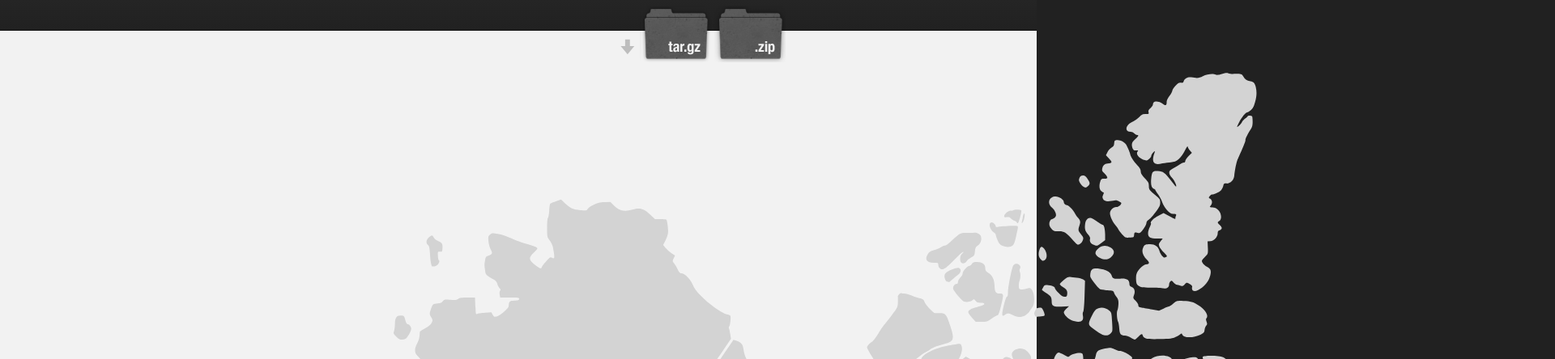
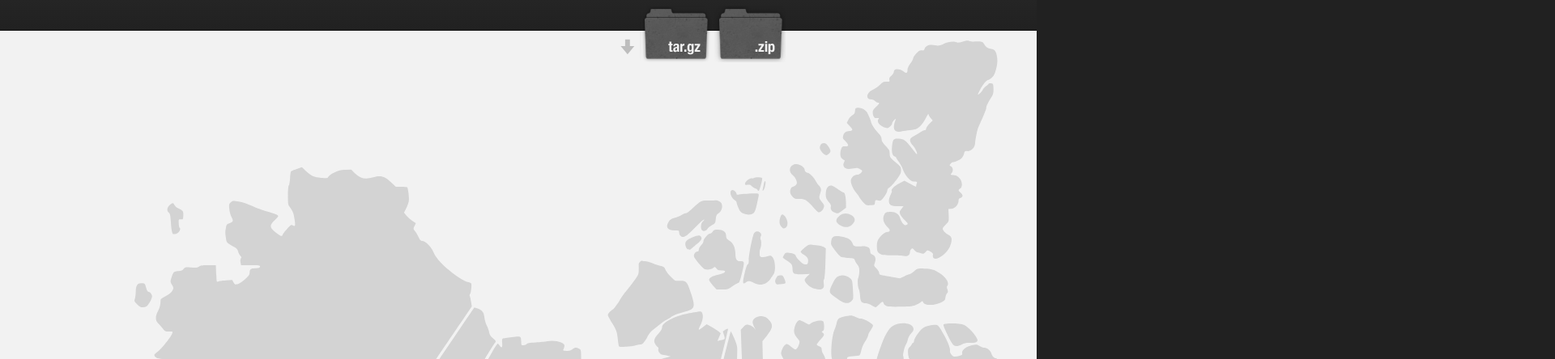
Before and after one commit to phette23/lita-forum-map, a plain HTML site: page index.html in a window 1280 px wide. Shown: the part 172-616 px from the top of the page at 81% size, 1920 px wide, since content can reach past the window. Drawn offline with nearby package versions, Linux system fonts and the light colour scheme; no server answers.

Commit message:
no padding, max-width for main content

```diff
--- a/stylesheets/stylesheet.css
+++ b/stylesheets/stylesheet.css
@@ -269,6 +269,11 @@ Full-Width Styles
   margin: 0 auto;
 }
 
+#main_content.inner {
+  max-width: inherit;
+  padding: 0;
+}
+
 #forkme_banner {
   display: block;
   position: absolute;
```
